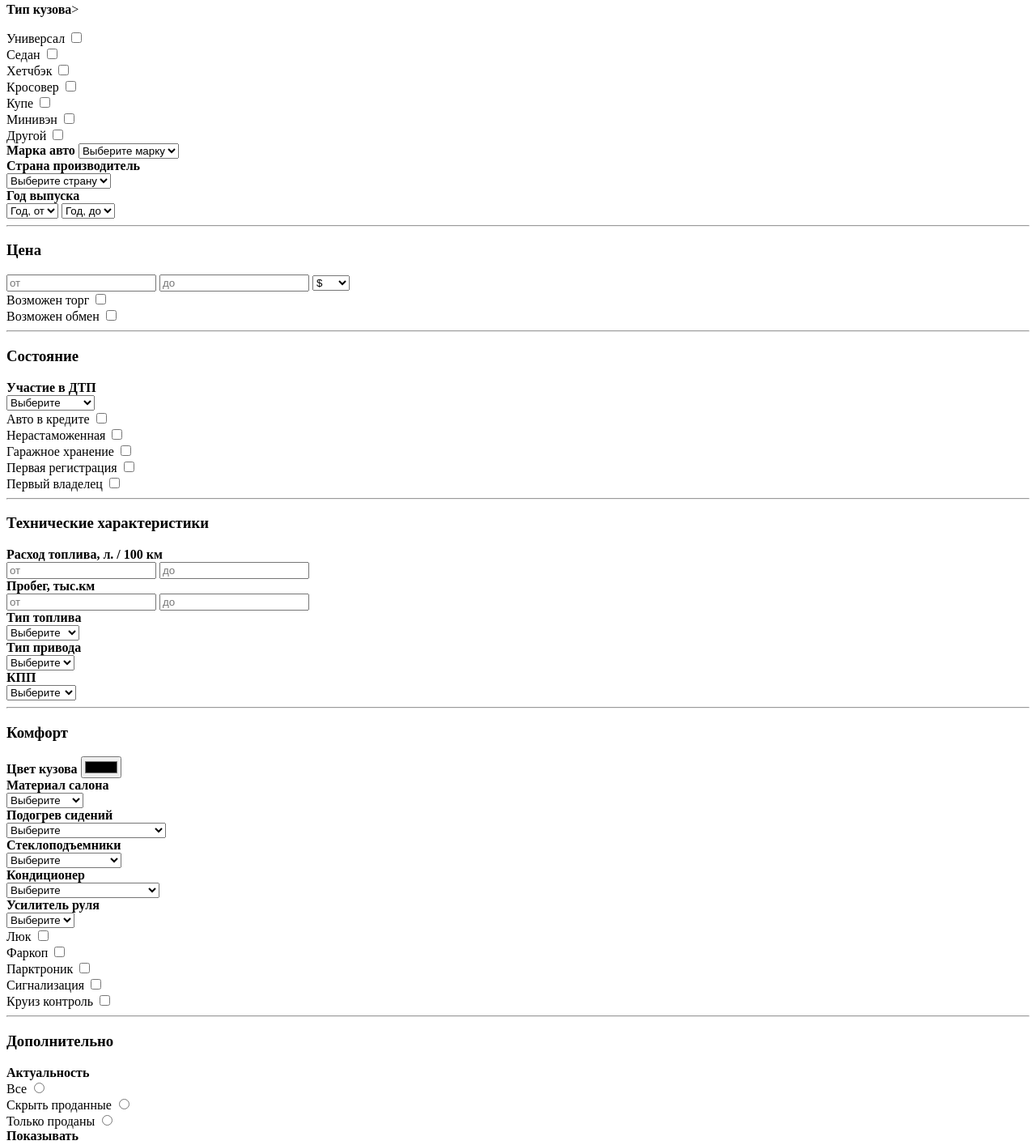
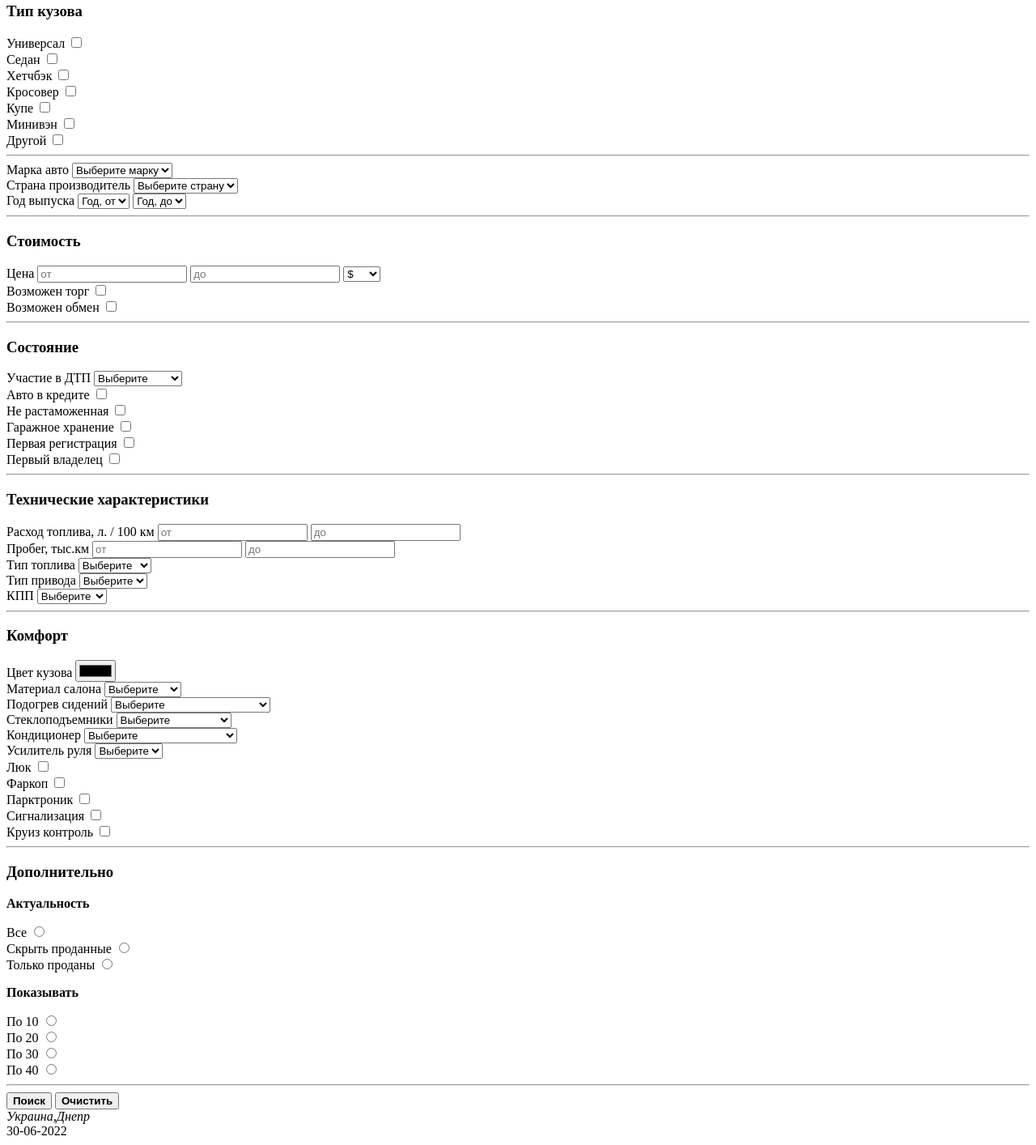
Before and after one commit to NaumVlad/Forms, a plain HTML site: page leson3/pages/search.html in a window 1280 px wide. Shown: the part 198-1612 px from the top of the page at 81% size. Drawn offline with Linux system fonts and the light colour scheme.

Commit message:
form avto

```diff
--- a/leson3/pages/search.html
+++ b/leson3/pages/search.html
@@ -23,9 +23,8 @@
     <h2>Поиск Авто</h2>
   </div>
   <form action="https://tests.fomenko.top/echo/index.php" method="get" target="_blank">
-    <div>
-      <p><b>Тип кузова</b>></p>
-    </div>
+    <section>
+      <h3>Тип кузова</h3>
 
       <div>
         <label for="type1">Универсал</label>
@@ -61,9 +60,10 @@
         <label for="type7">Другой</label>
         <input type="checkbox" name="another" id="type7">
       </div>
+      <hr>
 
       <div>
-      <label for="brand"><b>Марка авто</b></label>
+        <label for="brand">Марка авто</label>
         <select id="brand" name="brand-car">
           <option selected disabled>Выберите марку</option>
           <option>Audi</option>
@@ -84,9 +84,7 @@
       </div>
 
       <div>
-      <label for="country"><b>Страна производитель</b></label>
-    </div>
-    <div>
+        <label for="country">Страна производитель</label>
         <select id="country" name="country-car">
           <option selected disabled>Выберите страну</option>
           <option>Германия</option>
@@ -107,9 +105,7 @@
       </div>
 
       <div>
-      <label for="year"><b>Год выпуска</b></label>
-    </div>
-    <div>
+        <label for="year">Год выпуска</label>
         <select id="year" name="year_car-from">
           <option selected disabled>Год, от</option>
           <option>2022</option>
@@ -164,11 +160,14 @@
           <option>2000</option>
         </select>
       </div>
+    </section>
     <hr>
 
     <section>
-      <h3>Цена</h3>
+      <h3>Стоимость</h3>
+
       <div>
+        <label for="price">Цена</label>
         <input type="number" id="price" name="price-from" placeholder="от">
         <input type="number" name="price-before" placeholder="до">
         <select name="currency">
@@ -192,10 +191,9 @@
 
     <section>
       <h3>Состояние</h3>
+
       <div>
-        <label for="accident"><b>Участие в ДТП</b></label>
-      </div>
-      <div>
+        <label for="accident">Участие в ДТП</label>
         <select id="accident" name="accident">
           <option selected disabled>Выберите</option>
           <option>Не был в ДТП</option>
@@ -209,7 +207,7 @@
       </div>
 
       <div>
-        <label for="uncleared">Нерастаможенная</label>
+        <label for="uncleared">Не растаможенная</label>
         <input type="checkbox" id="uncleared" name="uncleared">
       </div>
 
@@ -232,25 +230,21 @@
 
     <section>
       <h3>Технические характеристики</h3>
+
       <div>
-        <label for="consumption"><b>Расход топлива, л. / 100 км</b></label>
-      </div>
-      <div>
+        <label for="consumption">Расход топлива, л. / 100 км</label>
         <input type="number" id="consumption" name="consumption-from" placeholder="от">
         <input type="number" name="consumption-before" placeholder="до">
       </div>
 
       <div>
-        <label for="mileage"><b>Пробег, тыс.км</b></label>
-      </div>
-      <div>
+        <label for="mileage">Пробег, тыс.км</label>
         <input type="number" id="mileage" name="mileage-from" placeholder="от">
         <input type="number" name="mileage-before" placeholder="до">
       </div>
 
       <div>
-        <label for="fuel"><b>Тип топлива</b></label>
-      </div>
+        <label for="fuel">Тип топлива</label>
         <select id="fuel" name="fuel">
           <option selected disabled>Выберите</option>
           <option>Бензин</option>
@@ -260,20 +254,20 @@
           <option>Гибрид</option>
           <option>Электро</option>
         </select>
+      </div>
 
       <div>
-        <label for="drive-unit"><b>Тип привода</b></label>
-      </div>
+        <label for="drive-unit">Тип привода</label>
         <select id="drive-unit" name="drive-unit">
           <option selected disabled>Выберите</option>
           <option>Полный</option>
           <option>Передний</option>
           <option>Задний</option>
         </select>
+      </div>
 
       <div>
-        <label for="transmission"><b>КПП</b></label>
-      </div>
+        <label for="transmission">КПП</label>
         <select id="transmission" name="transmission">
           <option selected disabled>Выберите</option>
           <option>Автомат</option>
@@ -282,20 +276,20 @@
           <option>Робот</option>
           <option>Вариатор</option>
         </select>
+      </div>
     </section>
     <hr>
 
     <section>
       <h3>Комфорт</h3>
+
       <div>
-        <label for="color-car"><b>Цвет кузова</b></label>
+        <label for="color-car">Цвет кузова</label>
         <input type="color" id="color-car" name="color-car">
       </div>
 
       <div>
-        <label for="salon"><b>Материал салона</b></label>
-      </div>
-      <div>
+        <label for="salon">Материал салона</label>
         <select id="salon" name="salon">
           <option selected disabled>Выберите</option>
           <option>Ткань</option>
@@ -305,9 +299,7 @@
       </div>
 
       <div>
-        <label for="seats"><b>Подогрев сидений</b></label>
-      </div>
-      <div>
+        <label for="seats">Подогрев сидений</label>
         <select id="seats" name="seats">
           <option selected disabled>Выберите</option>
           <option>Передние сидения</option>
@@ -316,9 +308,7 @@
       </div>
 
       <div>
-        <label for="window"><b>Стеклоподъемники</b></label>
-      </div>
-      <div>
+        <label for="window">Стеклоподъемники</label>
         <select id="window" name="window">
           <option selected disabled>Выберите</option>
           <option>Передние</option>
@@ -327,9 +317,7 @@
       </div>
 
       <div>
-        <label for="air"><b>Кондиционер</b></label>
-      </div>
-      <div>
+        <label for="air">Кондиционер</label>
         <select id="air" name="air">
           <option selected disabled>Выберите</option>
           <option>Кондиционер</option>
@@ -339,9 +327,7 @@
       </div>
 
       <div>
-        <label for="wheel"><b>Усилитель руля</b></label>
-      </div>
-      <div>
+        <label for="wheel">Усилитель руля</label>
         <select id="wheel" name="wheel">
           <option selected disabled>Выберите</option>
           <option>Гидро</option>
@@ -378,9 +364,9 @@
 
     <section>
       <h3>Дополнительно</h3>
-      <div>
-        <label><b>Актуальность</b></label>
-      </div>
+
+      <p><b>Актуальность</b></p>
+
       <div>
         <label for="all">Все</label>
         <input type="radio" id="all" name="relevance" value="all">
@@ -396,9 +382,8 @@
         <input type="radio" id="only-sold" name="relevance" value="only-sold">
       </div>
 
-      <div>
-        <label><b>Показывать</b></label>
-      </div>
+      <p><b>Показывать</b></p>
+
       <div>
         <label for="nomber1">По 10</label>
         <input type="radio" id="nomber1" name="show" value="nomber1">
@@ -422,7 +407,7 @@
     <hr>
 
     <div>
-      <button><b>Поиск</b></button>
+      <button type="submit"><b>Поиск</b></button>
       <button type="reset"><b>Очистить</b></button>
     </div>
   </form>
```
Lines whose indentation alone changed are shown as unchanged.
